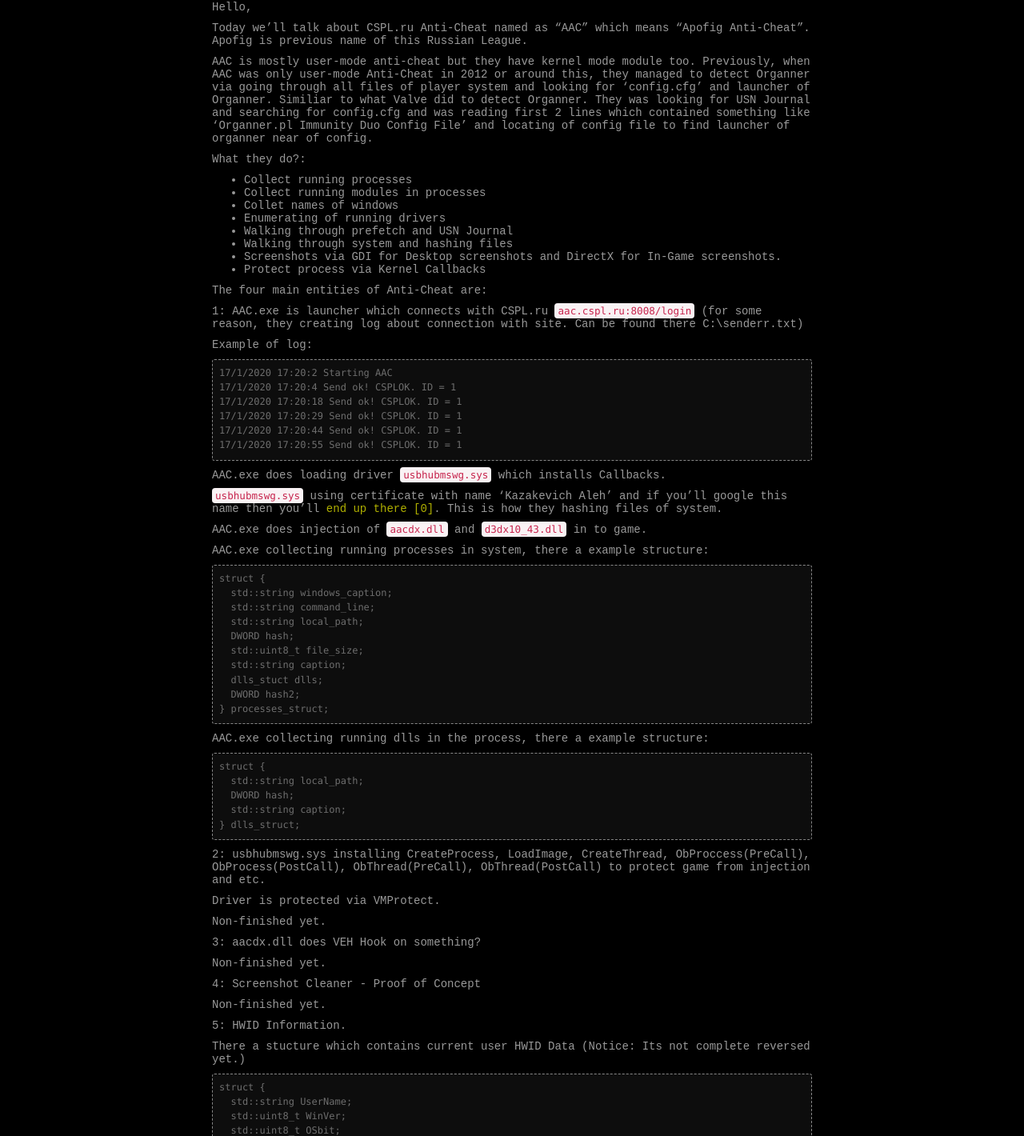
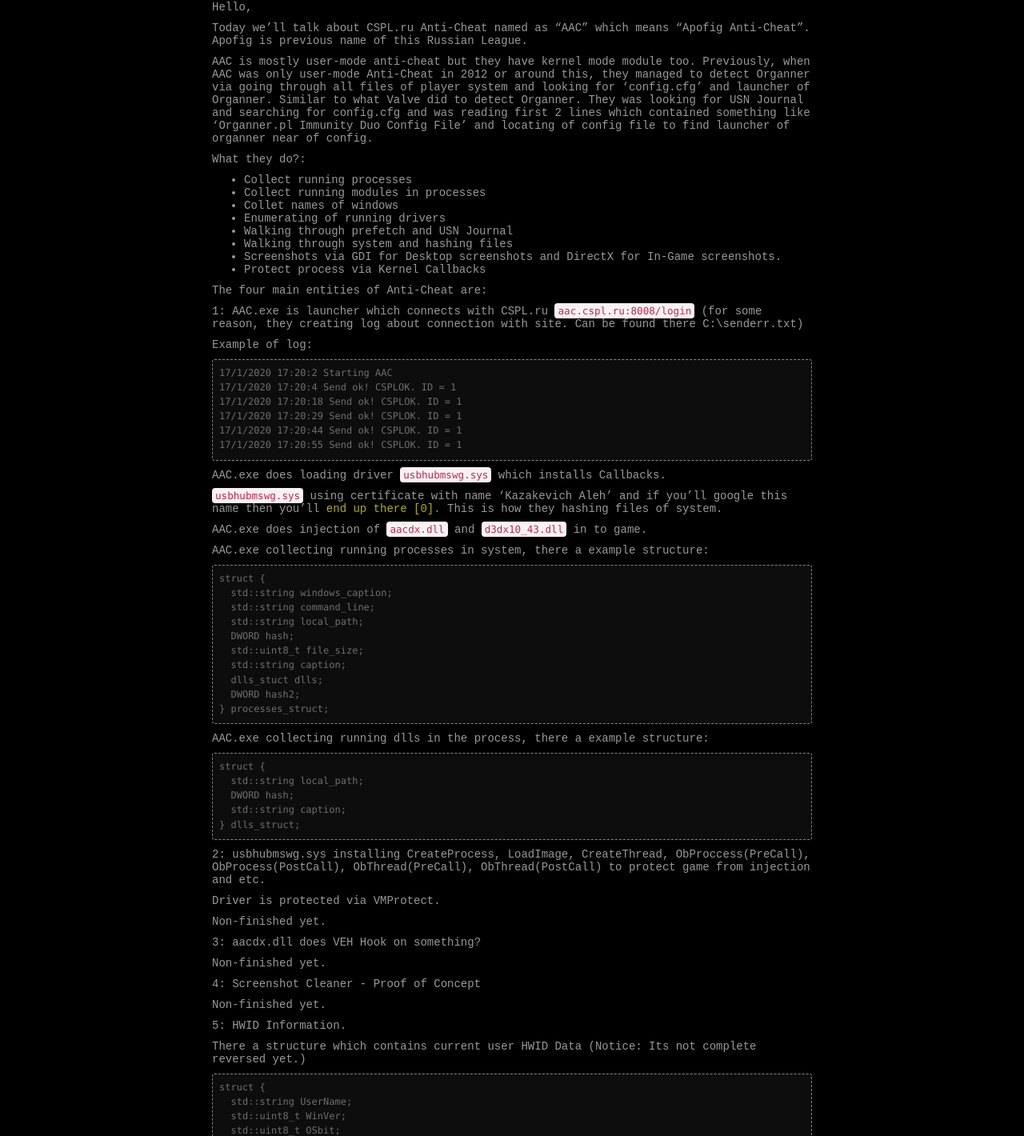
Before and after one commit to cpz/cpz.github.io, a Jekyll site: the page built from _posts/2020/2020-01-18-CSPL-Anti-Cheat-Analysis.md, in a window 1280 px wide. Shown: the part 310-1730 px from the top of the page at 80% size. Built offline with Jekyll 4.4.1, drawn with Linux system fonts in a browser that asks for light colours; comment, search, counter and statistics services are not loaded.

Commit message:
Update 2020-01-18-CSPL-Anti-Cheat-Analysis.md

```diff
--- a/_posts/2020/2020-01-18-CSPL-Anti-Cheat-Analysis.md
+++ b/_posts/2020/2020-01-18-CSPL-Anti-Cheat-Analysis.md
@@ -16,7 +16,7 @@ Hello,
 Today we'll talk about CSPL.ru Anti-Cheat named as "AAC" which means "Apofig Anti-Cheat". Apofig is previous name of this Russian League.
 
 AAC is mostly user-mode anti-cheat but they have kernel mode module too.
-Previously, when AAC was only user-mode Anti-Cheat in 2012 or around this, they managed to detect Organner via going through all files of player system and looking for 'config.cfg' and launcher of Organner. Similiar to what Valve did to detect Organner. They was looking for USN Journal and searching for config.cfg and was reading first 2 lines which contained something like 'Organner.pl Immunity Duo Config File' and locating of config file to find launcher of organner near of config.
+Previously, when AAC was only user-mode Anti-Cheat in 2012 or around this, they managed to detect Organner via going through all files of player system and looking for 'config.cfg' and launcher of Organner. Similar to what Valve did to detect Organner. They was looking for USN Journal and searching for config.cfg and was reading first 2 lines which contained something like 'Organner.pl Immunity Duo Config File' and locating of config file to find launcher of organner near of config.
 
 What they do?:
 * Collect running processes
@@ -88,7 +88,7 @@ Non-finished yet.
 
 5: HWID Information.
 
-There a stucture which contains current user HWID Data (Notice: Its not complete reversed yet.)
+There a structure which contains current user HWID Data (Notice: Its not complete reversed yet.)
 ~~~
 struct {
   std::string UserName;
```
